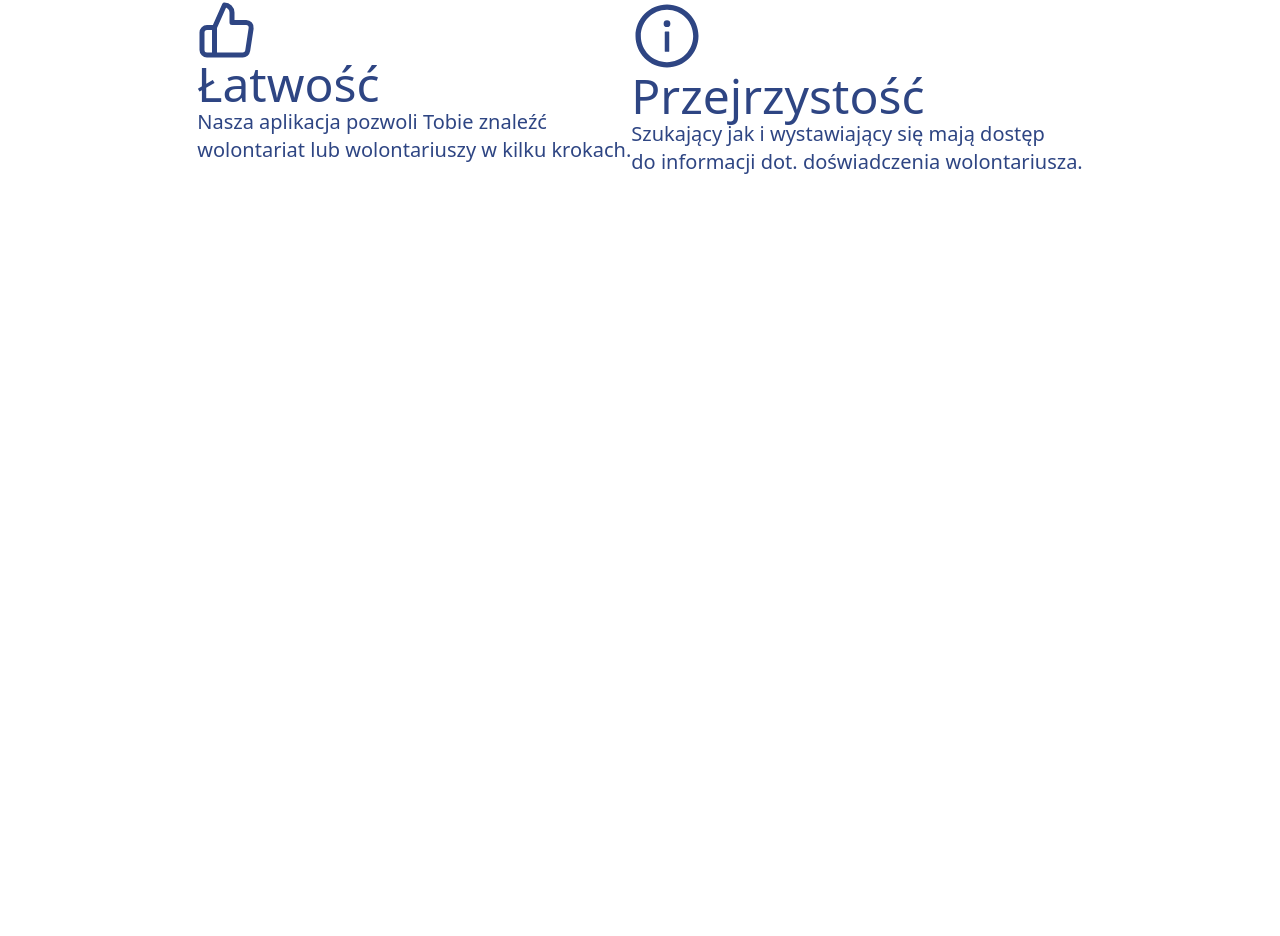
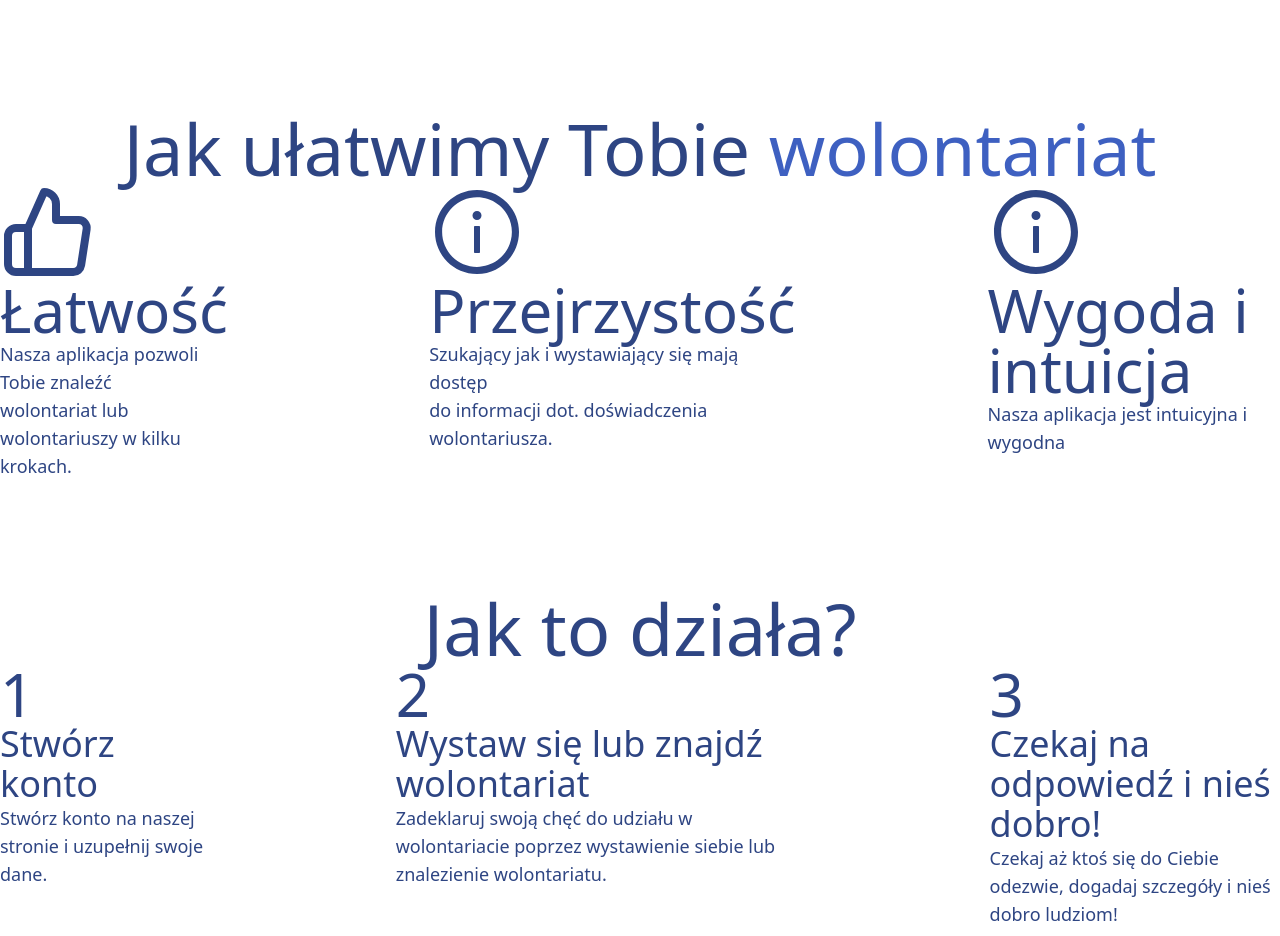
Before and after one commit to style77/volunteering, a Next.js app: page / in a window 1280 px wide. Shown: the part 616-1552 px from the top of the page. Before the commit the page ends 800 px from the top, so only its background shows below. Built offline with nearby package versions, Linux system fonts and the light colour scheme; what tailwindcss-font-inter would draw is missing.

Commit message:
Dodanie tekstu na strone główną

```diff
--- a/pages/index.tsx
+++ b/pages/index.tsx
@@ -22,22 +22,53 @@ const Home: NextPage = () => {
         <div>
           <FaHandHoldingHeart className="text-[25rem] text-main-color"></FaHandHoldingHeart>
         </div>
-        <div className="flex flex-row text-main-color">
-          <div className="font-inner">
-            <FiThumbsUp className="text-6xl"></FiThumbsUp>
-            <p className="text-5xl">Łatwość</p>
-            <p className="font-regular text-xl">
+        <div className="text-main-color text-7xl mt-28" >
+          <p>Jak ułatwimy Tobie <span className="text-main-color-2">wolontariat</span></p>
+        </div>
+        <div className="flex flex-row text-main-color gap-48 font-inner">
+          <div>
+            <FiThumbsUp className="text-8xl"></FiThumbsUp>
+            <p className="text-6xl">Łatwość</p>
+            <p className="font-regular text-lg">
               Nasza aplikacja pozwoli Tobie znaleźć <br /> wolontariat lub
               wolontariuszy w kilku krokach.{" "}
             </p>
           </div>
-          <div className="font-inner">
-            <AiOutlineInfoCircle className="text-7xl "></AiOutlineInfoCircle>
-            <p className="text-5xl ">Przejrzystość</p>
-            <p className="font-regular text-xl">
+          <div>
+            <AiOutlineInfoCircle className="text-8xl "></AiOutlineInfoCircle>
+            <p className="text-6xl ">Przejrzystość</p>
+            <p className="font-regular text-lg">
               Szukający jak i wystawiający się mają dostęp <br /> do informacji
               dot. doświadczenia wolontariusza.
             </p>
+          </div>
+          <div>
+            <AiOutlineInfoCircle className="text-8xl "></AiOutlineInfoCircle>
+            <p className="text-6xl ">Wygoda i intuicja</p>
+            <p className="font-regular text-lg">
+              Nasza aplikacja jest intuicyjna i wygodna
+            </p>
+          </div>
+
+        </div>
+        <div className="mt-28">
+          <p className="text-main-color text-7xl">Jak to działa?</p>
+        </div>
+        <div className="font-inner flex flex-row text-main-color gap-48">
+          <div>
+            <p className="text-6xl font-regular">1</p>
+            <p className="text-4xl">Stwórz konto</p>
+            <p className="text-lg font-regular">Stwórz konto na naszej stronie i uzupełnij swoje dane.</p>
+          </div>
+          <div>
+            <p className="text-6xl font-regular">2</p>
+            <p className="text-4xl">Wystaw się lub znajdź wolontariat</p>
+            <p className="text-lg font-regular">Zadeklaruj swoją chęć do udziału w wolontariacie poprzez wystawienie siebie lub znalezienie wolontariatu.</p>
+          </div>
+          <div>
+            <p className="text-6xl font-regular">3</p>
+            <p className="text-4xl">Czekaj na odpowiedź i nieś dobro!</p>
+            <p className="text-lg font-regular">Czekaj aż ktoś się do Ciebie odezwie, dogadaj szczegóły i nieś dobro ludziom!</p>
           </div>
         </div>
       </main>
```
